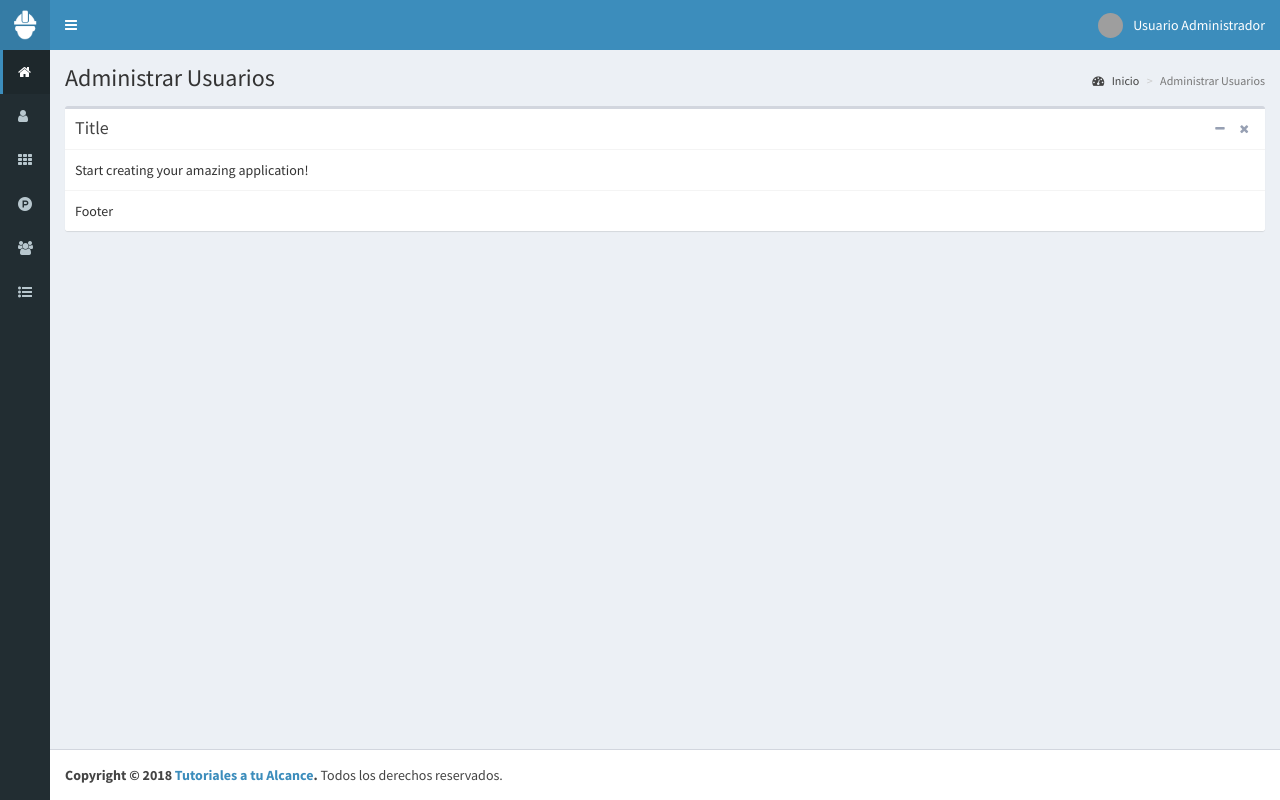
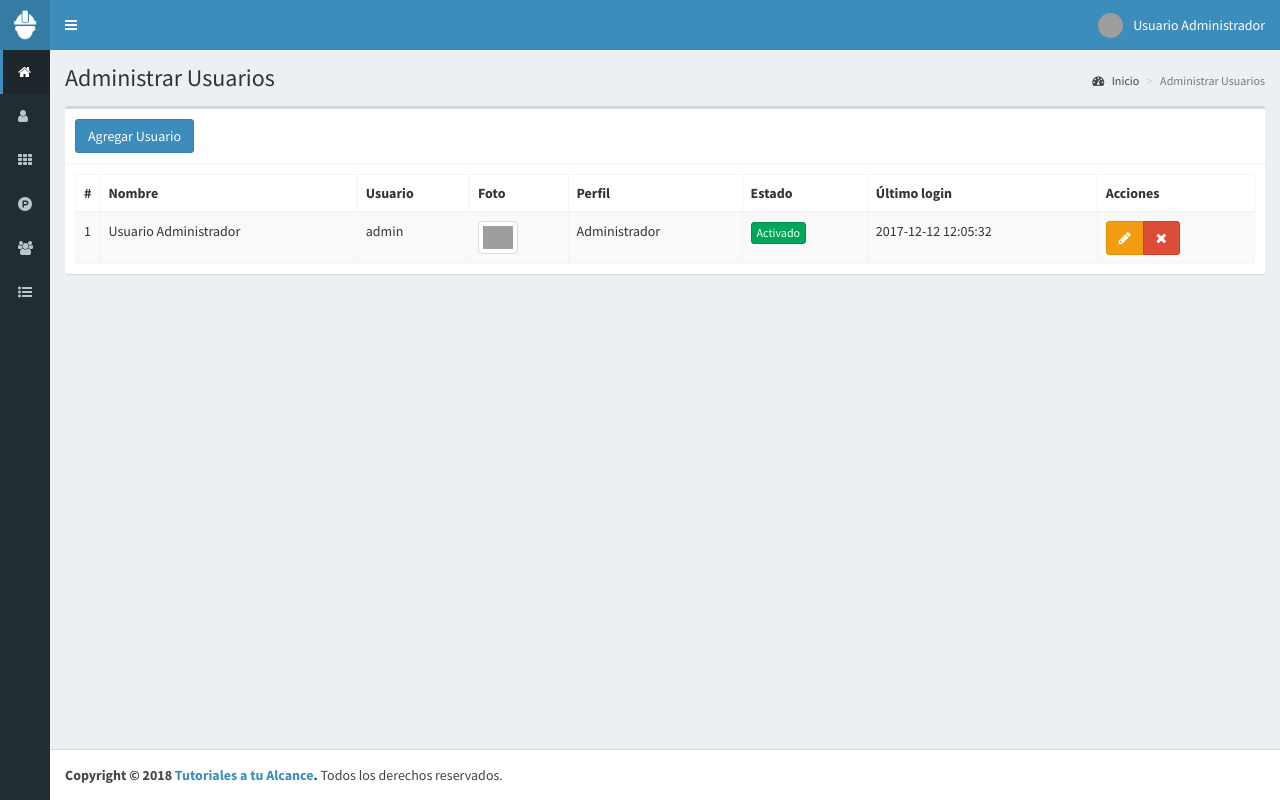
Before and after one commit to CAMELLO32/pos, a PHP site: page /usuarios in a window 1280 px wide. Run offline with PHP 8.4, Linux system fonts and the light colour scheme; the visitor is signed in with stand-in values (Sample User, id 1); grey boxes are pictures that could not be loaded.

Commit message:
3 maquetación del modulo de Usuarios
se agrega el modal para agregar usuarios

```diff
--- a/vistas/modulos/404.php
+++ b/vistas/modulos/404.php
@@ -11,7 +11,7 @@
 
       <ol class="breadcrumb">
 
-        <li><a href="#"><i class="fa fa-dashboard"></i> Inicio</a></li>
+        <li><a href="inicio"><i class="fa fa-dashboard"></i> Inicio</a></li>
 
         <li class="active">Página no encontrada</li>
 
--- a/vistas/modulos/categorias.php
+++ b/vistas/modulos/categorias.php
@@ -11,7 +11,7 @@
 
       <ol class="breadcrumb">
 
-        <li><a href="#"><i class="fa fa-dashboard"></i> Inicio</a></li>
+        <li><a href="inicio"><i class="fa fa-dashboard"></i> Inicio</a></li>
 
         <li class="active">Administrar categorías</li>
 
--- a/vistas/modulos/clientes.php
+++ b/vistas/modulos/clientes.php
@@ -11,7 +11,7 @@
 
       <ol class="breadcrumb">
 
-        <li><a href="#"><i class="fa fa-dashboard"></i> Inicio</a></li>
+        <li><a href="inicio"><i class="fa fa-dashboard"></i> Inicio</a></li>
 
         <li class="active">Administrar clientes</li>
 
--- a/vistas/modulos/crear-venta.php
+++ b/vistas/modulos/crear-venta.php
@@ -11,7 +11,7 @@
 
       <ol class="breadcrumb">
 
-        <li><a href="#"><i class="fa fa-dashboard"></i> Inicio</a></li>
+        <li><a href="inicio"><i class="fa fa-dashboard"></i> Inicio</a></li>
 
         <li class="active">Crear venta</li>
 
--- a/vistas/modulos/inicio.php
+++ b/vistas/modulos/inicio.php
@@ -13,7 +13,7 @@
 
       <ol class="breadcrumb">
 
-        <li><a href="#"><i class="fa fa-dashboard"></i> Inicio</a></li>
+        <li><a href="inicio"><i class="fa fa-dashboard"></i> Inicio</a></li>
 
         <li class="active">Tablero</li>
 
--- a/vistas/modulos/productos.php
+++ b/vistas/modulos/productos.php
@@ -11,7 +11,7 @@
 
       <ol class="breadcrumb">
 
-        <li><a href="#"><i class="fa fa-dashboard"></i> Inicio</a></li>
+        <li><a href="inicio"><i class="fa fa-dashboard"></i> Inicio</a></li>
 
         <li class="active">Administrar productos</li>
 
--- a/vistas/modulos/reportes.php
+++ b/vistas/modulos/reportes.php
@@ -11,7 +11,7 @@
 
       <ol class="breadcrumb">
 
-        <li><a href="#"><i class="fa fa-dashboard"></i> Inicio</a></li>
+        <li><a href="inicio"><i class="fa fa-dashboard"></i> Inicio</a></li>
 
         <li class="active">Reporte de ventas</li>
 
--- a/vistas/modulos/usuarios.php
+++ b/vistas/modulos/usuarios.php
@@ -11,7 +11,7 @@
 
       <ol class="breadcrumb">
 
-        <li><a href="#"><i class="fa fa-dashboard"></i> Inicio</a></li>
+        <li><a href="inicio"><i class="fa fa-dashboard"></i> Inicio</a></li>
 
         <li class="active">Administrar Usuarios</li>
 
@@ -19,34 +19,213 @@
 
   </section>
 
-    <!-- Main content -->
   <section class="content">
 
-      <!-- Default box -->
     <div class="box">
+
       <div class="box-header with-border">
-          <h3 class="box-title">Title</h3>
 
-          <div class="box-tools pull-right">
-            <button type="button" class="btn btn-box-tool" data-widget="collapse" data-toggle="tooltip"
-                    title="Collapse">
-              <i class="fa fa-minus"></i></button>
-            <button type="button" class="btn btn-box-tool" data-widget="remove" data-toggle="tooltip" title="Remove">
-              <i class="fa fa-times"></i></button>
+        <button class="btn btn-primary" data-toggle="modal" data-target="#modalAgregarUsuario">
+
+          Agregar Usuario
+
+        </button>
+
       </div>
+
+      <div class="box-body">
+
+        <table class="table table-bordered table-striped dt-responsive tablas" width="100%">
+
+          <thead>
+
+            <tr>
+
+              <th style="width: 10px">#</th>
+              <th>Nombre</th>
+              <th>Usuario</th>
+              <th>Foto</th>
+              <th>Perfil</th>
+              <th>Estado</th>
+              <th>Último login</th>
+              <th>Acciones</th>
+
+            </tr>
+
+          </thead>
+
+          <tbody>
+
+            <tr>
+
+              <td>1</td>
+              <td>Usuario Administrador</td>
+              <td>admin</td>
+              <td><img src="vistas/img/usuarios/default/anonymous.png" class="img-thumbnail" width="40px"></td>
+              <td>Administrador</td>
+              <td><button class="btn btn-success btn-xs">Activado</button></td>
+              <td>2017-12-12 12:05:32</td>
+              <td>
+
+                <div class="btn-group">
+
+                  <button class="btn btn-warning"><i class="fa fa-pencil"></i></button>
+
+                  <button class="btn btn-danger"><i class="fa fa-times"></i></button>
+
                 </div>
-        <div class="box-body">
-          Start creating your amazing application!
+
+              </td>
+
+            </tr>
+
+          </tbody>
+
+        </table>
+
       </div>
-        <!-- /.box-body -->
-        <div class="box-footer">
-          Footer
+
     </div>
-        <!-- /.box-footer-->
-      </div>
-      <!-- /.box -->
 
   </section>
-    <!-- /.content -->
+
 </div>
-  <!-- /.content-wrapper -->
+
+  <!--=============================================
+  =     MODAL AGREGAR USUARIO                    =
+  =============================================-->
+
+
+<div id="modalAgregarUsuario" class="modal fade" role="dialog">
+
+  <div class="modal-dialog">
+
+    <div class="modal-content">
+
+      <form role="form" method="post" enctype="multipart/form-data">
+
+    <!--========================================
+    =     CABECERA DEL MODAL                    =
+    ============================================-->
+
+      <div class="modal-header" style="background: #3c8dbc; color: white">
+
+        <button type="button" class="close" data-dismiss="modal">&times;</button>
+
+        <h4 class="modal-title">Agregar usuario</h4>
+
+      </div>
+
+    <!--========================================
+    =     CUERPO DEL MODAL                     =
+    ============================================-->
+
+      <div class="modal-body">
+
+        <div class="box-body">
+
+          <!-- Entrada para el Nombre -->
+
+          <div class="form-group">
+
+            <div class="input-group">
+
+              <span class="input-group-addon"><i class="fa fa-user"></i></span>
+
+              <input type="text" class="form-control input-lg" name="nuevoNombre" placeholder="Ingresar nombre" required>
+
+            </div>
+
+          </div>
+
+          <!-- Entrada para el Usuario -->
+
+          <div class="form-group">
+
+            <div class="input-group">
+
+              <span class="input-group-addon"><i class="fa fa-key"></i></span>
+
+              <input type="text" class="form-control input-lg" name="nuevoUsuario" placeholder="Ingresar usuario" required>
+
+            </div>
+
+          </div>
+
+          <!-- Entrada para la contraseña -->
+
+          <div class="form-group">
+
+            <div class="input-group">
+
+              <span class="input-group-addon"><i class="fa fa-lock"></i></span>
+
+              <input type="password" class="form-control input-lg" name="nuevoPassword" placeholder="Ingresar contraseña" required>
+
+            </div>
+
+          </div>
+
+          <!-- Entrada para seleccionar perfil -->
+
+          <div class="form-group">
+
+            <div class="input-group">
+
+              <span class="input-group-addon"><i class="fa fa-users"></i></span>
+
+              <select class="form-control input-lg" name="nuevoPerfil">
+
+                <option value="">Seleccionar perfil</option>
+
+                <option value="Administrador">Administrador</option>
+
+                <option value="Especial">Especial</option>
+
+                <option value="Vendedor">Vendedor</option>
+
+              </select>
+
+            </div>
+
+          </div>
+
+          <!-- Entrada para subir la foto -->
+
+          <div class="form-group">
+
+            <div class="panel">SUBIR FOTO</div>
+
+              <input type="file" id="nuevaFoto" name="nuevaFoto">
+
+              <p class="help-block">Peso máximo de la foto 2MB</p>
+
+              <img src="vistas/img/usuarios/default/anonymous.png" class="img-thumbnail" width="100px">
+
+          </div>
+
+
+
+        </div>
+
+      </div>
+
+    <!--========================================
+    =     PIE PAGINA DEL MODAL                =
+    ============================================-->
+
+      <div class="modal-footer">
+
+        <button type="button" class="btn btn-default pull-left" data-dismiss="modal">Salir</button>
+
+        <button type="submit" class="btn btn-primary">Guardar usuario</button>
+
+      </div>
+
+      </form>
+
+    </div>
+
+  </div>
+
+</div>
--- a/vistas/modulos/ventas.php
+++ b/vistas/modulos/ventas.php
@@ -11,7 +11,7 @@
 
       <ol class="breadcrumb">
 
-        <li><a href="#"><i class="fa fa-dashboard"></i> Inicio</a></li>
+        <li><a href="inicio"><i class="fa fa-dashboard"></i> Inicio</a></li>
 
         <li class="active">Administrar ventas</li>
 
```
Lines whose indentation alone changed are shown as unchanged.
